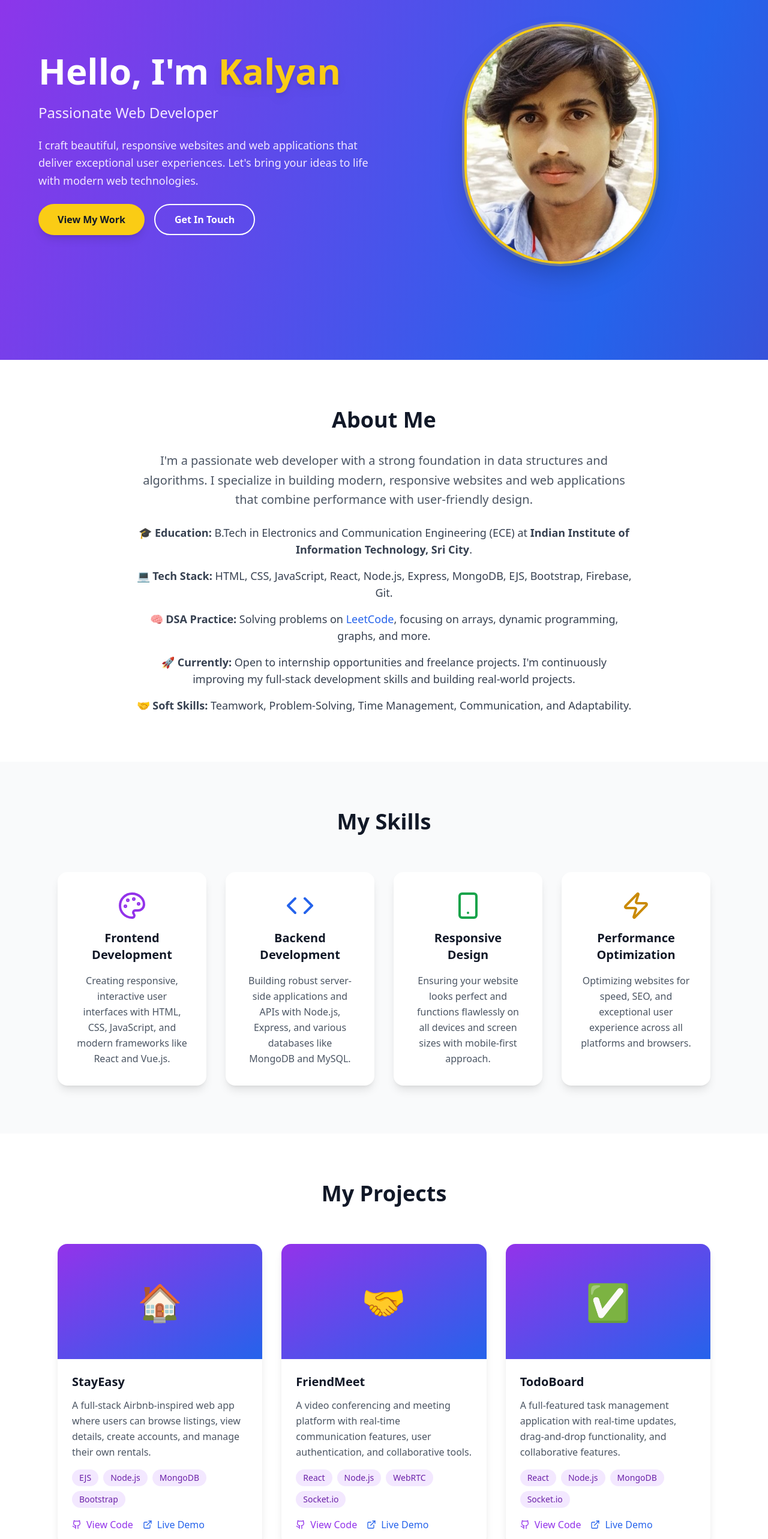
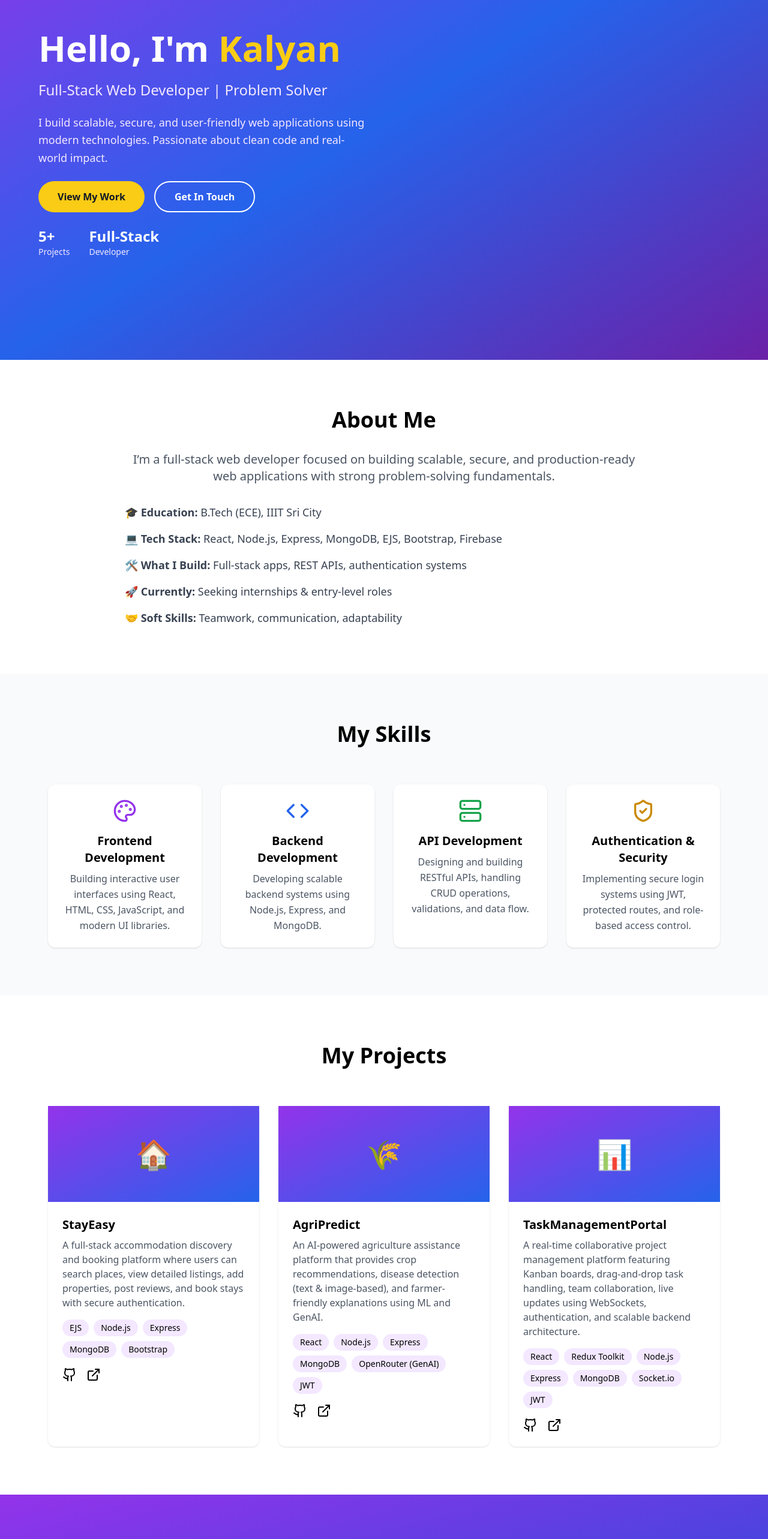
Before and after one commit to kalyan021004/MyPortFolio, a React (Create React App) app: page / in a window 1280 px wide. Shown: the part 200-2766 px from the top of the page at 60% size. Built offline with nearby package versions, Linux system fonts and the light colour scheme.

Commit message:
changes done

```diff
--- a/src/components/AboutSection.jsx
+++ b/src/components/AboutSection.jsx
@@ -3,43 +3,22 @@ import React from 'react';
 const AboutSection = () => {
   return (
     <section id="about" className="py-20 bg-white">
-      <div className="max-w-4xl mx-auto px-4 sm:px-6 lg:px-8 text-center">
-        <h2 className="text-4xl font-bold text-gray-900 mb-8">About Me</h2>
+      <div className="max-w-4xl mx-auto px-4 text-center">
+        <h2 className="text-4xl font-bold mb-8">About Me</h2>
 
-        <p className="text-xl text-gray-600 leading-relaxed mb-6">
-          I'm a passionate web developer with a strong foundation in data structures and algorithms.
-          I specialize in building modern, responsive websites and web applications that combine
-          performance with user-friendly design.
+        <p className="text-xl text-gray-600 mb-8">
+          I’m a full-stack web developer focused on building scalable,
+          secure, and production-ready web applications with strong
+          problem-solving fundamentals.
         </p>
 
-        <p className="text-lg text-gray-700 mb-4">
-          🎓 <strong>Education:</strong> B.Tech in Electronics and Communication Engineering (ECE)
-          at <span className="font-semibold">Indian Institute of Information Technology, Sri City</span>.
-        </p>
-
-        <p className="text-lg text-gray-700 mb-4">
-          💻 <strong>Tech Stack:</strong> HTML, CSS, JavaScript, React, Node.js, Express, MongoDB, EJS, Bootstrap, Firebase, Git.
-        </p>
-
-        <p className="text-lg text-gray-700 mb-4">
-          🧠 <strong>DSA Practice:</strong> Solving problems  on&nbsp;
-          <a
-            href="https://leetcode.com/kalyan021004"
-            target="_blank"
-            rel="noopener noreferrer"
-            className="text-blue-600 hover:underline"
-          >
-            LeetCode
-          </a>, focusing on arrays, dynamic programming, graphs, and more.
-        </p>
-
-        <p className="text-lg text-gray-700 mb-4">
-          🚀 <strong>Currently:</strong> Open to internship opportunities and freelance projects. I'm continuously improving my full-stack development skills and building real-world projects.
-        </p>
-
-        <p className="text-lg text-gray-700">
-          🤝 <strong>Soft Skills:</strong> Teamwork, Problem-Solving, Time Management, Communication, and Adaptability.
-        </p>
+        <div className="text-left space-y-4 text-lg text-gray-700">
+          <p>🎓 <strong>Education:</strong> B.Tech (ECE), IIIT Sri City</p>
+          <p>💻 <strong>Tech Stack:</strong> React, Node.js, Express, MongoDB, EJS, Bootstrap, Firebase</p>
+          <p>🛠 <strong>What I Build:</strong> Full-stack apps, REST APIs, authentication systems</p>
+          <p>🚀 <strong>Currently:</strong> Seeking internships & entry-level roles</p>
+          <p>🤝 <strong>Soft Skills:</strong> Teamwork, communication, adaptability</p>
+        </div>
       </div>
     </section>
   );
--- a/src/components/HeroSection.jsx
+++ b/src/components/HeroSection.jsx
@@ -2,70 +2,60 @@ import React from 'react';
 
 const HeroSection = ({ scrollToSection }) => {
   return (
-    <section id="hero" className="min-h-screen flex items-center pt-20 px-4 sm:px-6 lg:px-8">
-  <div className="max-w-6xl mx-auto w-full">
-    {/* Change grid to 2 columns always */}
-    <div className="grid grid-cols-2 gap-6 items-center">
+    <section
+      id="hero"
+      className="min-h-screen flex items-center pt-20 px-4 bg-gradient-to-br from-purple-600 via-blue-600 to-purple-800"
+    >
+      <div className="max-w-6xl mx-auto w-full grid grid-cols-1 md:grid-cols-2 gap-10 items-center">
 
-      {/* Text Area */}
+        {/* TEXT */}
         <div className="text-white space-y-6">
-        <h1 className="text-4xl md:text-6xl font-bold leading-tight">
-          Hello, I'm{' '}
-          <span className="text-yellow-400 drop-shadow-lg">Kalyan</span>
+          <h1 className="text-4xl md:text-6xl font-bold">
+            Hello, I'm <span className="text-yellow-400">Kalyan</span>
           </h1>
-        <p className="text-xl md:text-2xl text-purple-100">Passionate Web Developer</p>
+
+          <p className="text-xl md:text-2xl text-purple-100">
+            Full-Stack Web Developer | Problem Solver
+          </p>
+
           <p className="text-lg text-purple-100 leading-relaxed">
-          I craft beautiful, responsive websites and web applications that deliver
-          exceptional user experiences. Let's bring your ideas to life with modern web
-          technologies.
+            I build scalable, secure, and user-friendly web applications using
+            modern technologies. Passionate about clean code and real-world impact.
           </p>
-        <div className="flex flex-wrap gap-4">
+
+          <div className="flex gap-4">
             <button
               onClick={() => scrollToSection('projects')}
-            className="bg-yellow-400 text-gray-900 px-8 py-3 rounded-full font-semibold hover:bg-yellow-300 transform hover:-translate-y-1 transition-all duration-300 shadow-lg"
+              className="bg-yellow-400 text-gray-900 px-8 py-3 rounded-full font-semibold hover:bg-yellow-300 transition"
             >
               View My Work
             </button>
             <button
               onClick={() => scrollToSection('contact')}
-            className="border-2 border-white text-white px-8 py-3 rounded-full font-semibold hover:bg-white hover:text-purple-600 transform hover:-translate-y-1 transition-all duration-300"
+              className="border-2 border-white px-8 py-3 rounded-full font-semibold hover:bg-white hover:text-purple-600 transition"
             >
               Get In Touch
             </button>
           </div>
+
+          {/* STATS */}
+          <div className="flex gap-8 mt-6 text-purple-100">
+            <div>
+              <p className="text-2xl font-bold text-white">5+</p>
+              <p className="text-sm">Projects</p>
             </div>
 
-      {/* Profile Image */}
-      <div className="flex justify-center">
-        <div
-          className="relative group w-full max-w-[320px] h-[400px] rounded-full overflow-hidden border-4 border-yellow-400 shadow-2xl ring-4 ring-yellow-300/30 transform transition duration-500 hover:scale-105"
-          style={{ minHeight: '400px' }}
-        >
-          <img
-            src="/profilepic.jpg"
-            alt="Kalyan Profile"
-            className="w-full h-full object-cover"
-          />
-
-          {/* Floating animated dots */}
-          {[...Array(3)].map((_, i) => (
-            <div
-              key={i}
-              className={`absolute w-4 h-4 bg-white/30 rounded-full animate-ping ${
-                i === 0 ? 'top-6 left-6' : i === 1 ? 'bottom-10 right-6' : 'bottom-6 left-12'
-              }`}
-              style={{
-                animationDelay: `${i}s`,
-                animationDuration: '4s',
-              }}
-            />
-          ))}
+            <div>
+              <p className="text-2xl font-bold text-white">Full-Stack</p>
+              <p className="text-sm">Developer</p>
             </div>
           </div>
         </div>
+
+
+
       </div>
     </section>
-
   );
 };
 
--- a/src/components/ProjectsSection.jsx
+++ b/src/components/ProjectsSection.jsx
@@ -1,61 +1,45 @@
 import React from 'react';
-import { ExternalLink, Github } from 'lucide-react';
+import { Github, ExternalLink } from 'lucide-react';
 import { projectsData } from '../data/projectsData';
 
 const ProjectsSection = () => {
-  const openProject = (url) => {
-    window.open(url, '_blank');
-  };
-
   return (
     <section id="projects" className="py-20 bg-white">
-      <div className="max-w-6xl mx-auto px-4 sm:px-6 lg:px-8">
-        <h2 className="text-4xl font-bold text-center text-gray-900 mb-16">My Projects</h2>
+      <div className="max-w-6xl mx-auto px-4">
+        <h2 className="text-4xl font-bold text-center mb-16">My Projects</h2>
+
         <div className="grid md:grid-cols-2 lg:grid-cols-3 gap-8">
-          {projectsData.map((project) => (
-            <div
-              key={project.id}
-              className="bg-white rounded-2xl shadow-lg hover:shadow-xl transform hover:-translate-y-2 transition-all duration-300 overflow-hidden cursor-pointer"
-              onClick={() => openProject(project.link)}
-            >
-              <div className="h-48 bg-gradient-to-br from-purple-600 to-blue-600 flex items-center justify-center">
-                <span className="text-6xl">{project.emoji}</span>
+          {projectsData.map(p => (
+            <div key={p.id} className="rounded-xl shadow hover:-translate-y-2 transition">
+              <div className="h-40 bg-gradient-to-br from-purple-600 to-blue-600 flex items-center justify-center text-5xl">
+                {p.emoji}
               </div>
+
               <div className="p-6">
-                <h3 className="text-xl font-bold text-gray-900 mb-3">{project.title}</h3>
-                <p className="text-gray-600 mb-4 leading-relaxed">{project.description}</p>
+                <h3 className="text-xl font-bold mb-2">{p.title}</h3>
+                <p className="text-gray-600 mb-4">{p.description}</p>
+
                 <div className="flex flex-wrap gap-2 mb-4">
-                  {project.tech.map((tech, index) => (
-                    <span
-                      key={index}
-                      className="bg-purple-100 text-purple-800 px-3 py-1 rounded-full text-sm font-medium"
-                    >
-                      {tech}
+                  {p.tech.map(t => (
+                    <span key={t} className="bg-purple-100 px-3 py-1 rounded-full text-sm">
+                      {t}
                     </span>
                   ))}
                 </div>
-                {project.github && (
-                  <div className="flex items-center gap-4">
-                    <button
-                      onClick={(e) => {
-                        e.stopPropagation();
-                        openProject(project.github);
-                      }}
-                      className="flex items-center gap-2 text-purple-600 hover:text-purple-800 font-medium"
-                    >
-                      <Github className="w-4 h-4" />
-                      View Code
-                    </button>
-                    <button className="flex items-center gap-2 text-blue-600 hover:text-blue-800 font-medium">
-                      <ExternalLink className="w-4 h-4" />
-                      Live Demo
-                    </button>
-                  </div>
-                )}
+
+                <div className="flex gap-4">
+                  <a href={p.github} target="_blank" rel="noreferrer">
+                    <Github />
+                  </a>
+                  <a href={p.link} target="_blank" rel="noreferrer">
+                    <ExternalLink />
+                  </a>
+                </div>
               </div>
             </div>
           ))}
         </div>
+
       </div>
     </section>
   );
--- a/src/components/SkillsSection.jsx
+++ b/src/components/SkillsSection.jsx
@@ -1,45 +1,50 @@
 import React from 'react';
-import { Code, Smartphone, Zap, Palette } from 'lucide-react';
+import { Code, ShieldCheck, Server, Palette } from 'lucide-react';
 
 const SkillsSection = () => {
   const skills = [
     {
-      icon: <Palette className="w-12 h-12 text-purple-600" />,
+      icon: <Palette className="w-10 h-10 text-purple-600" />,
       title: "Frontend Development",
-      description: "Creating responsive, interactive user interfaces with HTML, CSS, JavaScript, and modern frameworks like React and Vue.js."
+      desc: "Building interactive user interfaces using React, HTML, CSS, JavaScript, and modern UI libraries."
     },
     {
-      icon: <Code className="w-12 h-12 text-blue-600" />,
+      icon: <Code className="w-10 h-10 text-blue-600" />,
       title: "Backend Development",
-      description: "Building robust server-side applications and APIs with Node.js, Express, and various databases like MongoDB and MySQL."
+      desc: "Developing scalable backend systems using Node.js, Express, and MongoDB."
     },
     {
-      icon: <Smartphone className="w-12 h-12 text-green-600" />,
-      title: "Responsive Design",
-      description: "Ensuring your website looks perfect and functions flawlessly on all devices and screen sizes with mobile-first approach."
+      icon: <Server className="w-10 h-10 text-green-600" />,
+      title: "API Development",
+      desc: "Designing and building RESTful APIs, handling CRUD operations, validations, and data flow."
     },
     {
-      icon: <Zap className="w-12 h-12 text-yellow-600" />,
-      title: "Performance Optimization",
-      description: "Optimizing websites for speed, SEO, and exceptional user experience across all platforms and browsers."
+      icon: <ShieldCheck className="w-10 h-10 text-yellow-600" />,
+      title: "Authentication & Security",
+      desc: "Implementing secure login systems using JWT, protected routes, and role-based access control."
     }
   ];
 
   return (
     <section id="skills" className="py-20 bg-gray-50">
-      <div className="max-w-6xl mx-auto px-4 sm:px-6 lg:px-8">
-        <h2 className="text-4xl font-bold text-center text-gray-900 mb-16">My Skills</h2>
+      <div className="max-w-6xl mx-auto px-4">
+        <h2 className="text-4xl font-bold text-center mb-16">My Skills</h2>
+
         <div className="grid md:grid-cols-2 lg:grid-cols-4 gap-8">
           {skills.map((skill, index) => (
             <div
               key={index}
-              className="bg-white p-8 rounded-2xl shadow-lg hover:shadow-xl transform hover:-translate-y-2 transition-all duration-300 text-center"
+              className="bg-white p-6 rounded-xl shadow hover:-translate-y-2 transition-all duration-300 text-center"
             >
               <div className="flex justify-center mb-4">
                 {skill.icon}
               </div>
-              <h3 className="text-xl font-bold text-gray-900 mb-4">{skill.title}</h3>
-              <p className="text-gray-600 leading-relaxed">{skill.description}</p>
+              <h3 className="text-xl font-semibold mb-2">
+                {skill.title}
+              </h3>
+              <p className="text-gray-600 leading-relaxed">
+                {skill.desc}
+              </p>
             </div>
           ))}
         </div>
--- a/src/data/projectsData.js
+++ b/src/data/projectsData.js
@@ -2,28 +2,37 @@ export const projectsData = [
   {
     id: 1,
     title: "StayEasy",
-    description: "A full-stack Airbnb-inspired web app where users can browse listings, view details, create accounts, and manage their own rentals.",
+    description: "A full-stack accommodation discovery and booking platform where users can search places, view detailed listings, add properties, post reviews, and book stays with secure authentication.",
     emoji: "🏠",
-    tech: ["EJS", "Node.js", "MongoDB", "Bootstrap"],
+    tech: ["EJS", "Node.js", "Express", "MongoDB", "Bootstrap"],
     link: "https://airbnbclone-xczi.onrender.com",
     github: "https://github.com/kalyan021004/StayEasy"
   },
   {
     id: 2,
-    title: "FriendMeet",
-    description: "A video conferencing and meeting platform with real-time communication features, user authentication, and collaborative tools.",
-    emoji: "🤝",
-    tech: ["React", "Node.js", "WebRTC", "Socket.io"],
-    link: "https://zoom-zeta-five.vercel.app/",
-    github: "https://github.com/kalyan021004/Friends_Meet"
+    title: "AgriPredict",
+    description: "An AI-powered agriculture assistance platform that provides crop recommendations, disease detection (text & image-based), and farmer-friendly explanations using ML and GenAI.",
+    emoji: "🌾",
+    tech: ["React", "Node.js", "Express", "MongoDB", "OpenRouter (GenAI)", "JWT"],
+    link: "https://agri-predict-sandy.vercel.app/",
+    github: "https://github.com/AgriPredictSIH/AgriPredict"
   },
   {
     id: 3,
-    title: "TodoBoard",
-    description: "A full-featured task management application with real-time updates, drag-and-drop functionality, and collaborative features.",
-    emoji: "✅",
-    tech: ["React", "Node.js", "MongoDB", "Socket.io"],
-    link: "https://todo-board-1.vercel.app/",
-    github: "https://github.com/kalyan021004/TodoBoard"
+    title: "TaskManagementPortal",
+    description: "A real-time collaborative project management platform featuring Kanban boards, drag-and-drop task handling, team collaboration, live updates using WebSockets, authentication, and scalable backend architecture.",
+    emoji: "📊",
+    tech: [
+      "React",
+      "Redux Toolkit",
+      "Node.js",
+      "Express",
+      "MongoDB",
+      "Socket.io",
+      "JWT",
+
+    ],
+link: "https://task-manager-portal-zxpw.vercel.app/",
+    github: "https://github.com/kalyan021004/TaskManagerPortal_"
   }
 ];
```
Also changed, not shown: src/components/ContactSection.jsx (+10 -29 lines). Lines whose indentation alone changed are shown as unchanged.
